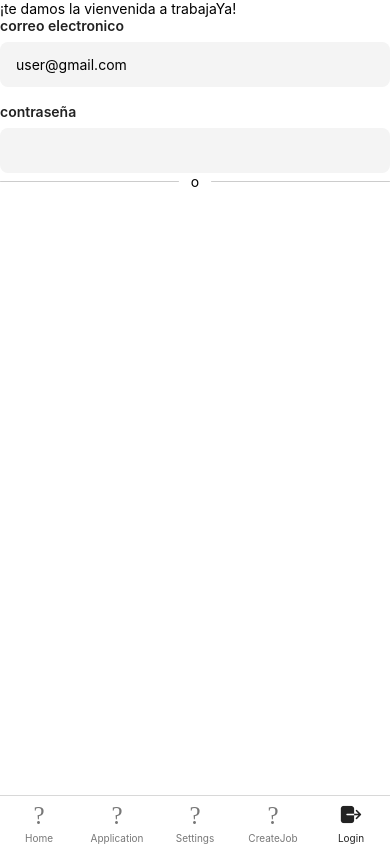
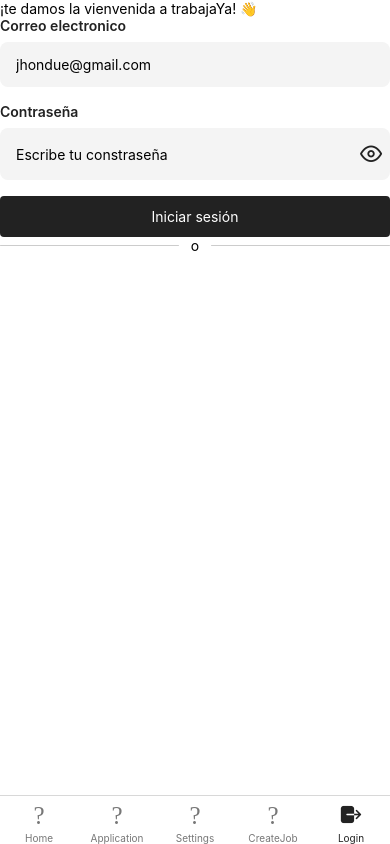
Before and after one commit to enriqueSFranco/TechJobRadarMobile, a React Native app: screen /Login in a window 390 px wide. Built offline with nearby package versions, Linux system fonts and the light colour scheme.

Commit message:
feat: add screens home and login

```diff
--- a/src/screens/app/home.tsx
+++ b/src/screens/app/home.tsx
@@ -1,5 +1,5 @@
 import { useEffect, useMemo } from 'react'
-import { FlatList, ScrollView, Text, TouchableOpacity, View } from 'react-native'
+import { FlatList, Text, TouchableOpacity, View } from 'react-native'
 import { Ionicons } from '@expo/vector-icons'
 import { AntDesign } from '@expo/vector-icons'
 import { useAppDispatch, useAppSelector } from '@/hooks/useStore'
@@ -31,9 +31,9 @@
         <View style={styles.headerRight}>
           {/* notifications */}
           <Avatar image='https://unavatar.io/github/enriqueSFranco' size={42} />
-          <Chip bgColor='#0f6394'>
-            <Ionicons name="ios-school-outline" size={20} color="#fff" />
-            <Text style={{ color: '#fff', fontSize: 14 }}>ESCOM</Text>
+          <Chip bgColor='#ade8f4'>
+            <Ionicons name="ios-school-outline" size={20} color="#0077b6" />
+            <Text style={{ color: '#0077b6', fontSize: 14 }}>ESCOM</Text>
           </Chip>
         </View>
         <View style={{ flexDirection: 'row', gap: 18 }}>
--- a/src/screens/login/login.tsx
+++ b/src/screens/login/login.tsx
@@ -1,7 +1,9 @@
-import { useState } from "react"
-import { SafeAreaView, Text, View } from "react-native"
-import { BaseTextInput } from "@/components/base-text-input"
-import { useForm } from "@/hooks/useForm"
+import { useState } from 'react'
+import { SafeAreaView, Text, View } from 'react-native'
+import { Feather } from '@expo/vector-icons'
+import { BaseTextInput } from '@/components/base-text-input'
+import { useForm } from '@/hooks/useForm'
+import { Button } from '@/components/button'
 
 type FormLogin = {
   email: string
@@ -20,22 +22,28 @@
   function toggle () {
     updateShowPassword(prevState => !prevState)
   }
-
+  console.log(showPassword)
   return (
     <SafeAreaView style={{ flex: 1, backgroundColor: '#fff' }}>
-      <Text>¡te damos la vienvenida a trabajaYa!</Text>
+      <Text>¡te damos la vienvenida a trabajaYa! 👋</Text>
       <View style={{ gap: 16 }}>
         <BaseTextInput
-          label="correo electronico"
-          prompt="user@gmail.com"
+          label='Correo electronico'
+          prompt='jhondue@gmail.com'
           value={form.email}
           onChange={e => handleChange('email', e.nativeEvent.text)} />
         <BaseTextInput
-          label="contraseña"
-          secureTextEntry
+          label='Contraseña'
+          prompt='Escribe tu constraseña'
+          icon={showPassword
+            ? <Feather name='eye-off' size={22} color="#222" onPress={toggle} accessibilityLabel='icon eye off' />
+            : <Feather name='eye' size={22} color='#222' onPress={toggle} accessibilityLabel='icon eye on' />
+          }
+          secureTextEntry={showPassword}
           value={form.password}
           onChange={e => handleChange('password', e.nativeEvent.text)}
         />
+        <Button label='Iniciar sesión' />
       </View>
       {/* TODO: SEPARATOR */}
       <View style={{ width: '100%', flexDirection: 'row', alignItems: 'center', gap: 12 }}>
@@ -47,6 +55,10 @@
       <View>
         {/* OR LOGIN WITH SOCIAL NETWOR */}
       </View>
+
+      <View>
+        {/* DON'T HAVE AN ACCOUNT */}
+      </View>
     </SafeAreaView>
   )
 }
```
